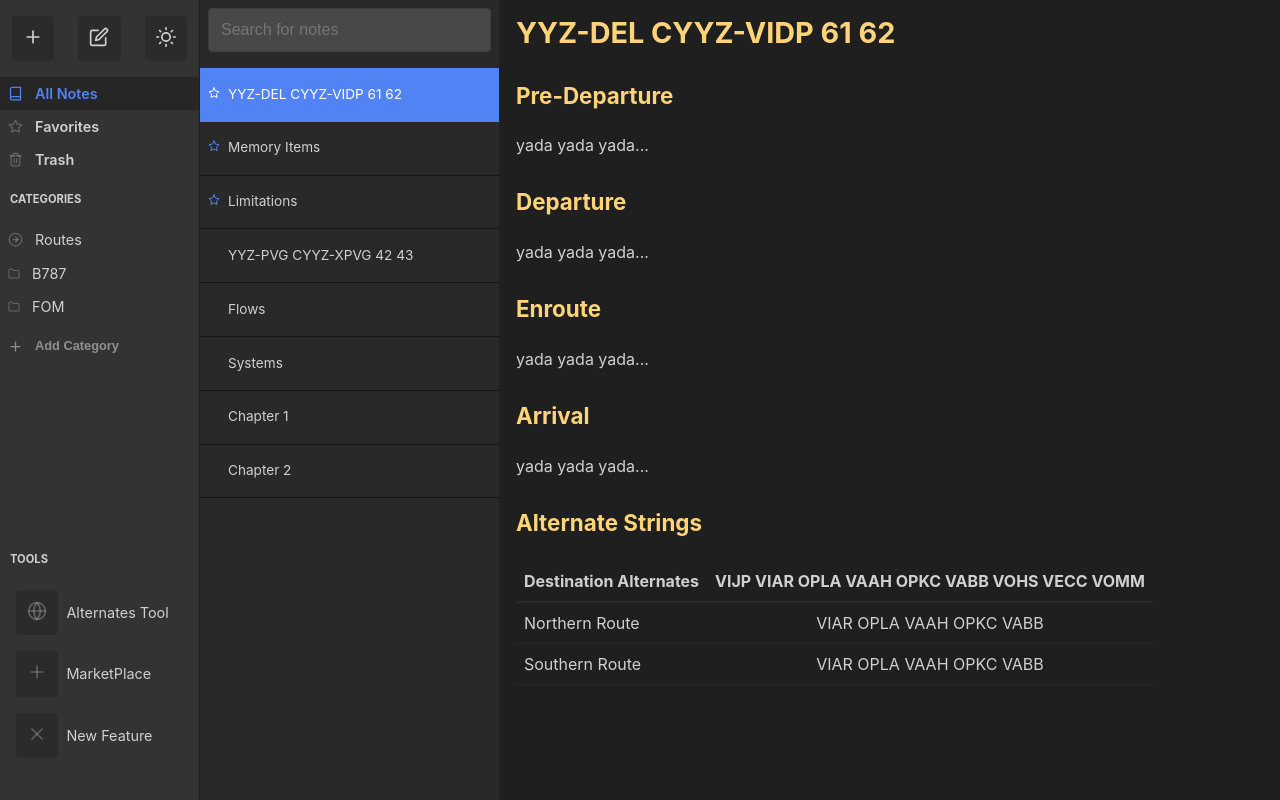
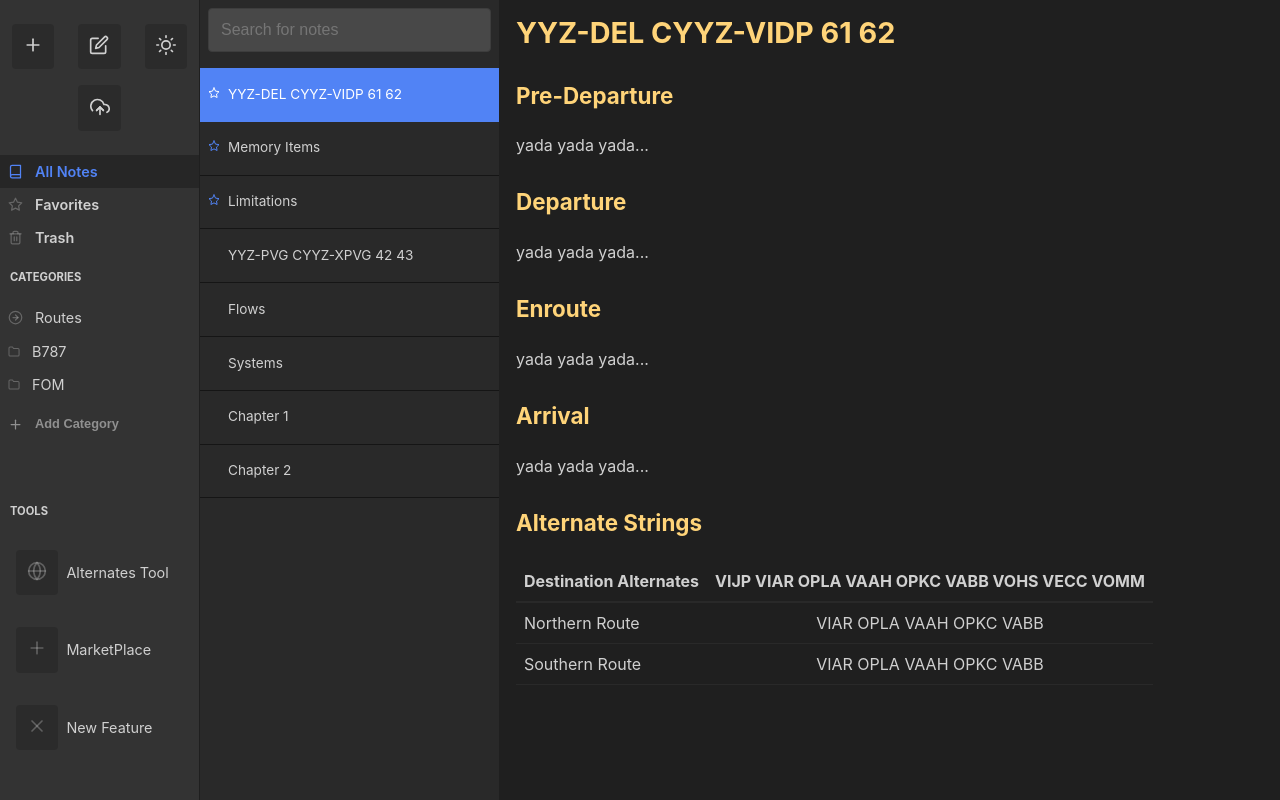
Before and after one commit to jm1200/pilot-notes, a React (Create React App) app: page / in a window 1280 px wide. Built offline with nearby package versions, Linux system fonts and the light colour scheme.

Commit message:
added button for sync and linked it to whether device is online or not.

```diff
--- a/src/components/MainNavActionButton/MainNavActionButton.styles.ts
+++ b/src/components/MainNavActionButton/MainNavActionButton.styles.ts
@@ -1,5 +1,6 @@
 import styled from "styled-components";
 import { darken } from "polished";
+import { device } from "styles/devices";
 
 export const ActionButton = styled.button`
   padding: 0.7rem;
@@ -9,7 +10,9 @@ export const ActionButton = styled.button`
   border: none;
   border-radius: 4px;
   color: ${props => props.theme.colors.lightFontColor};
-
+  @media ${device.tablet} {
+    margin: 0.5rem 0.5rem;
+  }
   &:hover {
     background: ${props => props.theme.colors.primary};
     outline: none;
--- a/src/containers/AlternatesTool/AlternatesTool.styles.ts
+++ b/src/containers/AlternatesTool/AlternatesTool.styles.ts
@@ -5,7 +5,7 @@ export const AlternatesToolContainer = styled.aside`
   position: absolute;
   width: 95%;
   top: 100px;
-  left: -700px;
+  left: -1000px;
   transition: all 1s ease;
   z-index: 4;
   height: 400px;
--- a/src/containers/App.tsx
+++ b/src/containers/App.tsx
@@ -32,6 +32,7 @@ const App: React.FC = () => {
     (state: RootState) => state.appState
   );
   const { alternatesTool } = useSelector((state: RootState) => state.appState);
+  const [online, setOnline] = React.useState(window.navigator.onLine);
 
   const mainNavProps = {
     notes,
@@ -42,7 +43,8 @@ const App: React.FC = () => {
     activeFolder,
     navOpen,
     lastSynced,
-    previewMarkdown
+    previewMarkdown,
+    online
   };
   const noteListProps = {
     notes,
@@ -103,6 +105,20 @@ const App: React.FC = () => {
     dispatch(loadCategories());
   }, [dispatch]);
 
+  useEffect(() => {
+    console.log(online);
+
+    window.addEventListener("offline", () => setOnline(false));
+
+    window.addEventListener("online", () => setOnline(true));
+
+    return () => {
+      window.removeEventListener("offline", () => setOnline(false));
+
+      window.removeEventListener("online", () => setOnline(true));
+    };
+  }, [online]);
+
   return (
     <ThemeProvider theme={darkThemeSetting ? darkTheme : lightTheme}>
       <GlobalStyle />
--- a/src/containers/MainNav/MainNav.styles.ts
+++ b/src/containers/MainNav/MainNav.styles.ts
@@ -19,7 +19,7 @@ export const MainNavContainer = styled.aside`
   color: ${props => props.theme.colors.lightFontColor};
 
   &.open {
-    flex: 0 0 200px;
+    flex: 0 0 300px;
   }
 
   @media ${device.tablet} {
@@ -32,6 +32,7 @@ export const MainNavActions = styled.section`
   align-items: center;
   justify-content: space-around;
   margin-bottom: 1rem;
+  flex-wrap: wrap;
 `;
 
 export const MainNavBody = styled.section`
--- a/src/containers/MainNav/MainNav.tsx
+++ b/src/containers/MainNav/MainNav.tsx
@@ -15,7 +15,9 @@ import {
   Book,
   Check,
   Edit,
-  FileText
+  FileText,
+  Slash,
+  UploadCloud
 } from "react-feather";
 
 import MainNavActionButton from "components/MainNavActionButton/MainNavActionButton";
@@ -78,6 +80,7 @@ interface IMainNavProps {
   navOpen: boolean;
   lastSynced: string;
   previewMarkdown: boolean;
+  online: boolean;
 }
 
 const MainNav: React.FC<IMainNavProps> = ({
@@ -89,7 +92,8 @@ const MainNav: React.FC<IMainNavProps> = ({
   activeFolder,
   navOpen,
   lastSynced,
-  previewMarkdown
+  previewMarkdown,
+  online
 }) => {
   const [editingCategoryId, setEditingCategoryId] = useState("");
   const [addingTempCategory, setAddingTempCategory] = useState(false);
@@ -272,6 +276,19 @@ const MainNav: React.FC<IMainNavProps> = ({
           <MainNavActionButton
             handler={toggleDarkThemeHandler}
             icon={Moon}
+            label={"choose theme"}
+          />
+        )}
+        {online ? (
+          <MainNavActionButton
+            handler={toggleDarkThemeHandler}
+            icon={UploadCloud}
+            label={"choose theme"}
+          />
+        ) : (
+          <MainNavActionButton
+            handler={toggleDarkThemeHandler}
+            icon={Slash}
             label={"choose theme"}
           />
         )}
--- a/src/styles/devices.ts
+++ b/src/styles/devices.ts
@@ -2,7 +2,7 @@ const size = {
   mobileS: "320px",
   mobileM: "375px",
   mobileL: "425px",
-  tablet: "768px",
+  tablet: "1024px",
   laptop: "1024px",
   laptopL: "1440px",
   desktop: "2560px"
```
